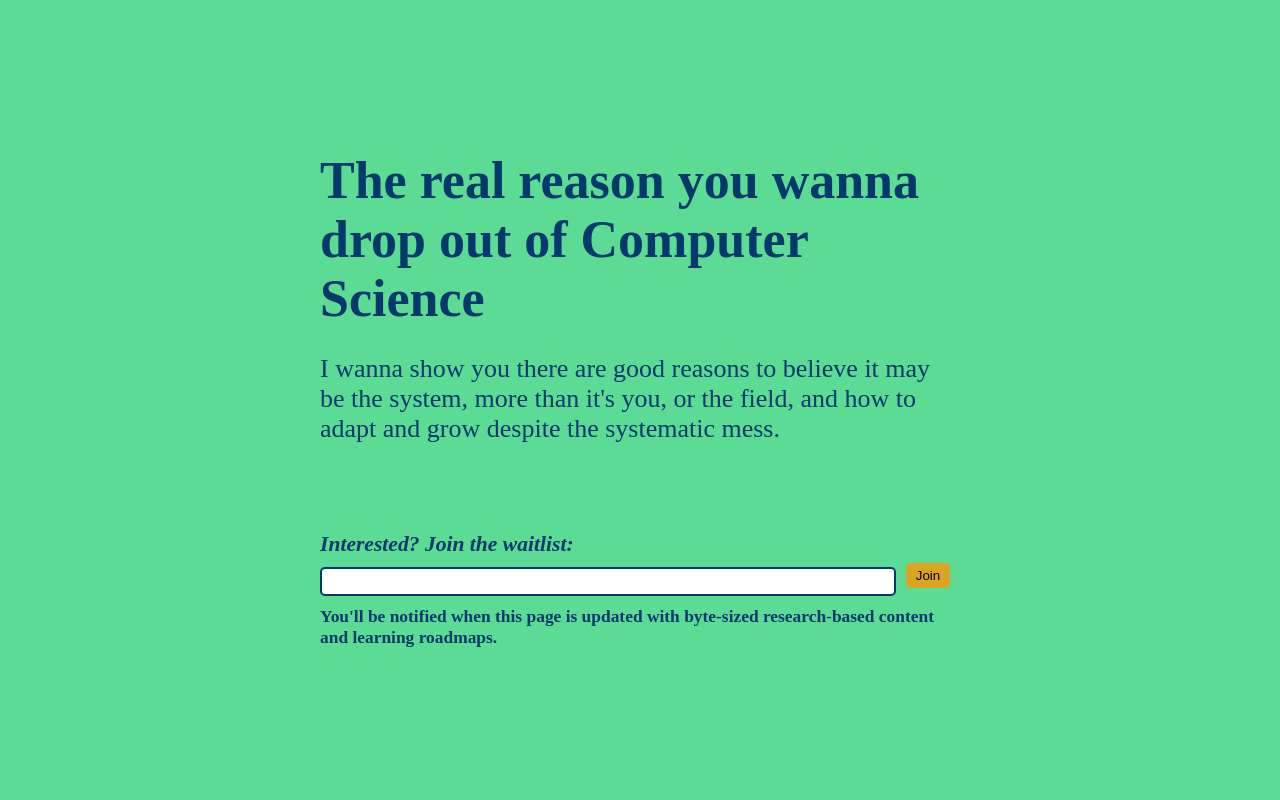
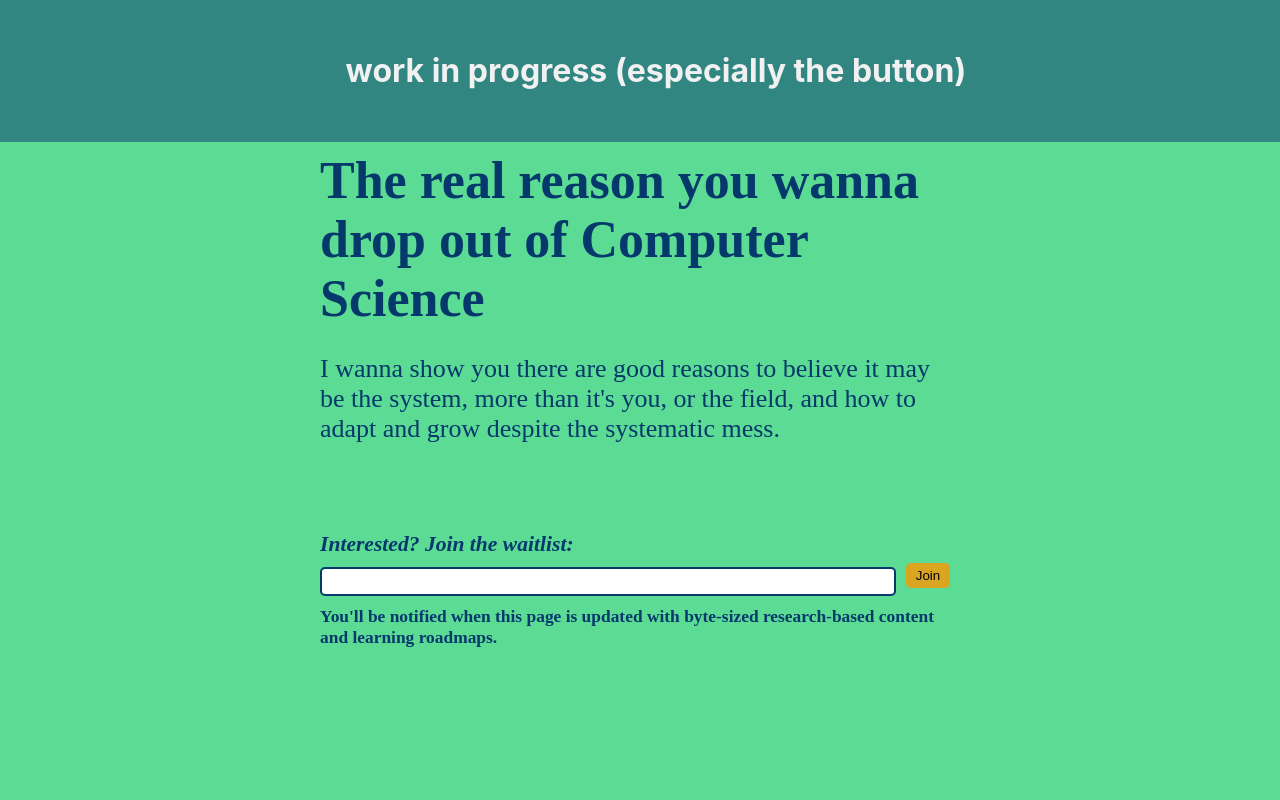
Before and after one commit to sinameraji/cs-dropout, a React (Create React App) app: page / in a window 1280 px wide. Shown: the top 800 px of the page. Built offline with nearby package versions, Linux system fonts and the light colour scheme; a web font is replaced by a local one.

Commit message:
wip sticky navbar

```diff
--- a/src/App.css
+++ b/src/App.css
@@ -11,6 +11,16 @@
 a {
   color: goldenrod;
 }
+
+.nav {
+  position: fixed;
+  top: 0;
+  padding: 30px 16px;
+  background: rgb(49, 134, 130);
+  color: #f1f1f1;
+  width: 100%
+}
+
 input[type=text] {
   width: 90%;
   padding: 5px 10px;
--- a/src/App.js
+++ b/src/App.js
@@ -5,6 +5,7 @@ import Card from './Card/Card'
 function App() {
   return (
     <div className="App">
+      <div className="nav"><h1>work in progress (especially the button)</h1></div>
       <header className="App-header">
       <Card h1="The real reason you wanna drop out of Computer Science" p="I wanna show you there are good reasons to believe it may be the system, more than it's you, or the field, and how to adapt and grow despite the systematic mess."></Card>
         <div className="imposter">
```
